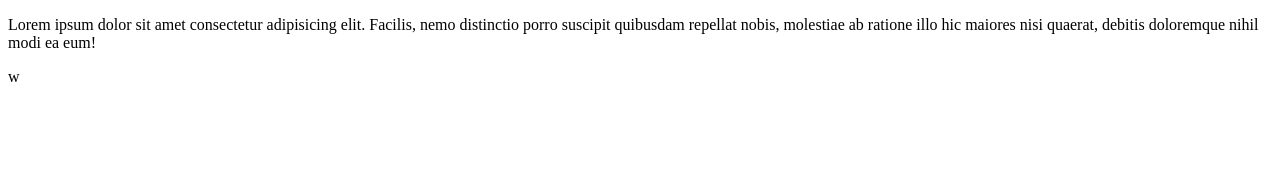
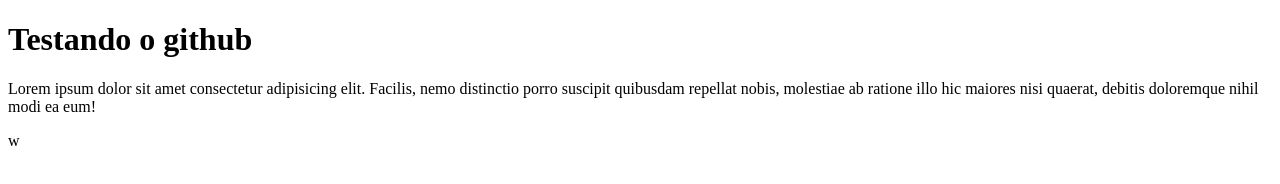
Before and after one commit to rafaelMabunda/Projecto-1, a plain HTML site: page index.html in a window 1280 px wide. Drawn offline with Linux system fonts and the light colour scheme.

Commit message:
Adicionado titulo h1 no body

```diff
--- a/index.html
+++ b/index.html
@@ -6,6 +6,7 @@
     <title>Curso gratuito de git e github</title>
 </head>
 <body>
+    <h1>Testando o github</h1>
     <p>Lorem ipsum dolor sit amet consectetur adipisicing elit. Facilis, nemo distinctio porro suscipit quibusdam repellat nobis, molestiae ab ratione illo hic maiores nisi quaerat, debitis doloremque nihil modi ea eum!</p>
 </body>
 </html>w
```
